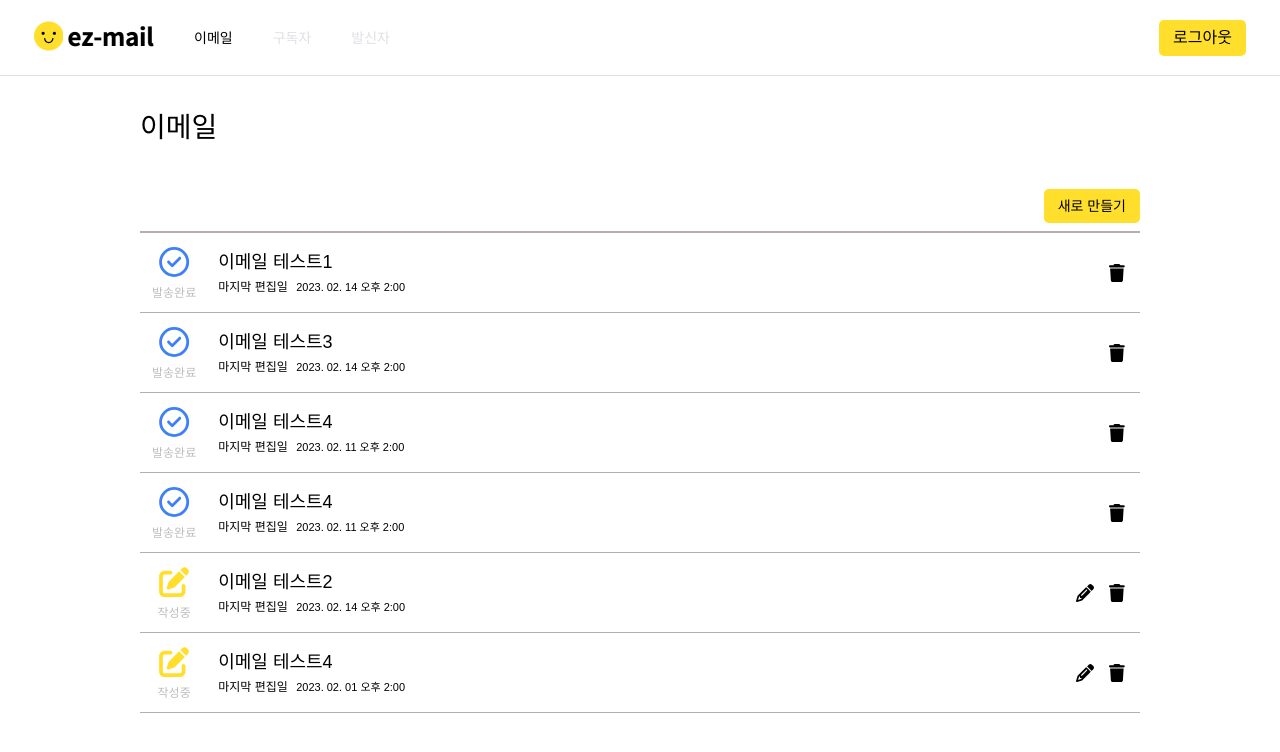
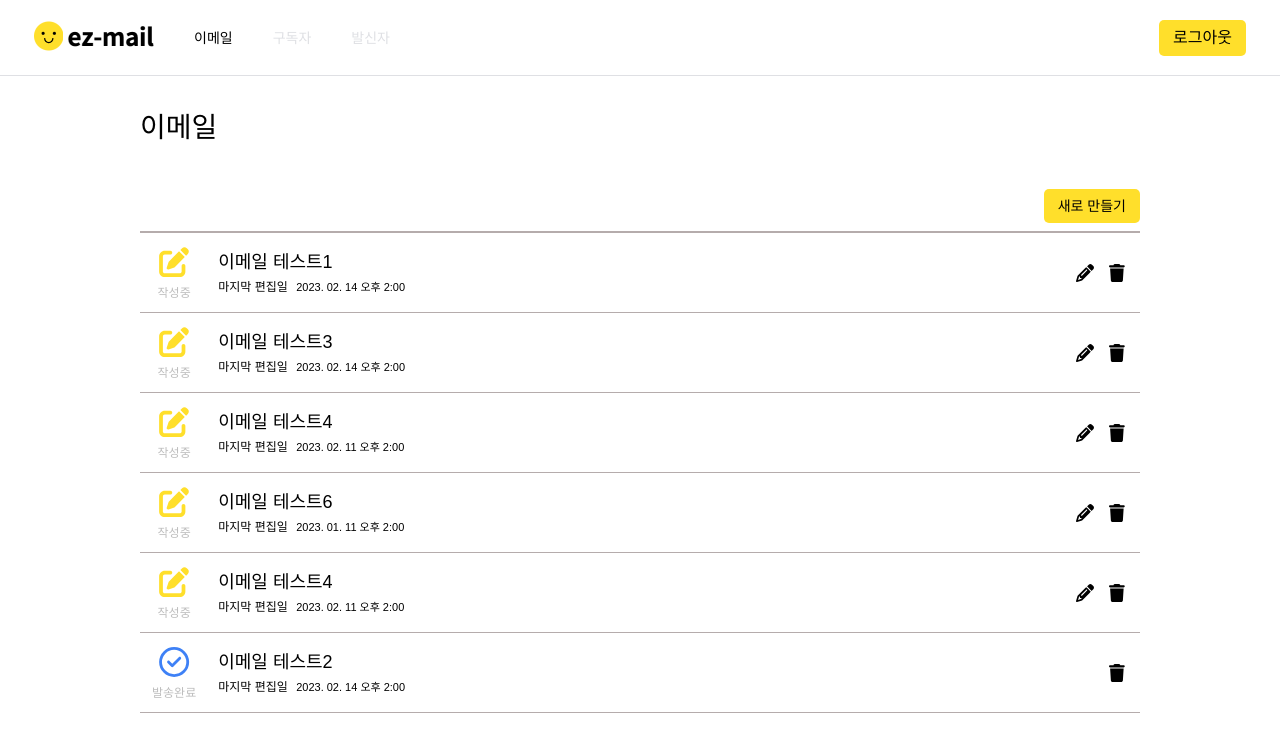
Before and after one commit to ez-mail/ez-mail-client-web, a React (Create React App) app: page /emails in a window 1280 px wide. Shown: the top 752 px of the page. Built offline with nearby package versions, Linux system fonts and the light colour scheme.

Commit message:
refactor: 정렬 조건 수정

```diff
--- a/src/pages/Emails.jsx
+++ b/src/pages/Emails.jsx
@@ -11,45 +11,45 @@ import { faCheckCircle } from '@fortawesome/free-regular-svg-icons';
 const emailTemplatesData = [
   {
     _id: '12315',
-    totalSendCount: 1,
+    editingStep: 1,
     emailTitle: '이메일 테스트1',
     updatedAt: '2023. 02. 14 오후 2:00',
   },
   {
     _id: '12316',
-    totalSendCount: 0,
+    editingStep: '04',
     emailTitle: '이메일 테스트2',
     updatedAt: '2023. 02. 14 오후 2:00',
   },
   {
     _id: '12317',
-    totalSendCount: 1,
+    editingStep: '01',
     emailTitle: '이메일 테스트3',
     updatedAt: '2023. 02. 14 오후 2:00',
   },
   {
     _id: '12318',
-    totalSendCount: 1,
+    editingStep: '01',
     emailTitle: '이메일 테스트4',
     updatedAt: '2023. 02. 11 오후 2:00',
   },
   {
     _id: '12319',
-    totalSendCount: 0,
+    editingStep: '03',
     emailTitle: '이메일 테스트6',
     updatedAt: '2023. 01. 11 오후 2:00',
   },
   {
     _id: '12320',
-    totalSendCount: 1,
+    editingStep: '03',
     emailTitle: '이메일 테스트4',
     updatedAt: '2023. 02. 11 오후 2:00',
   },
   {
     _id: '12321',
-    totalSendCount: 0,
+    editingStep: '04',
     emailTitle: '이메일 테스트4',
-    updatedAt: '2023. 02. 01 오후 2:00',
+    updatedAt: '2023. 02. 01 오후 1:00',
   },
 ];
 
@@ -60,14 +60,14 @@ export default function Emails() {
 
   const emailTemplatesList = emailTemplatesData
     .sort((prev, cur) => {
-      if (prev.totalSendCount < cur.totalSendCount) return 1;
-      if (prev.totalSendCount > cur.totalSendCount) return -1;
+      if (prev.editingStep === '04') return 1;
+      if (prev.editingStep !== '04') return -1;
       if (prev.updatedAt > cur.updatedAt) return -1;
       if (prev.updatedAt < cur.updatedAt) return 1;
       return 0;
     })
     .map(item => {
-      if (item.totalSendCount > 0) {
+      if (item.editingStep === '04') {
         return (
           <ContentRow key={item._id}>
             <LeftContent>
```
